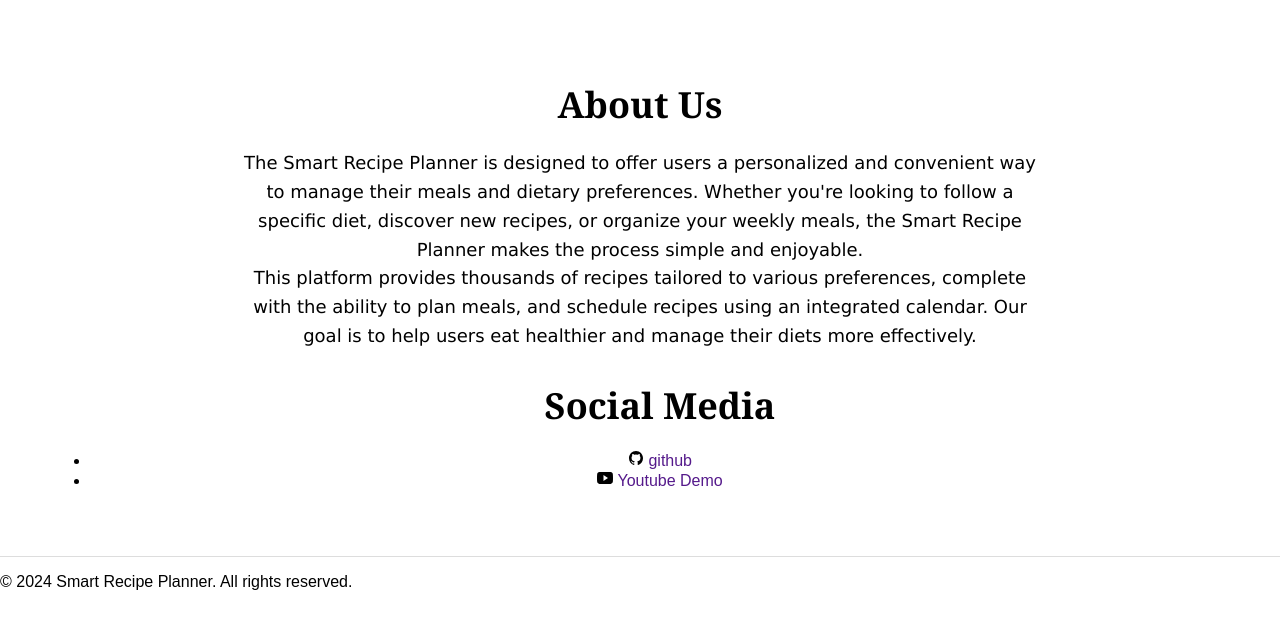
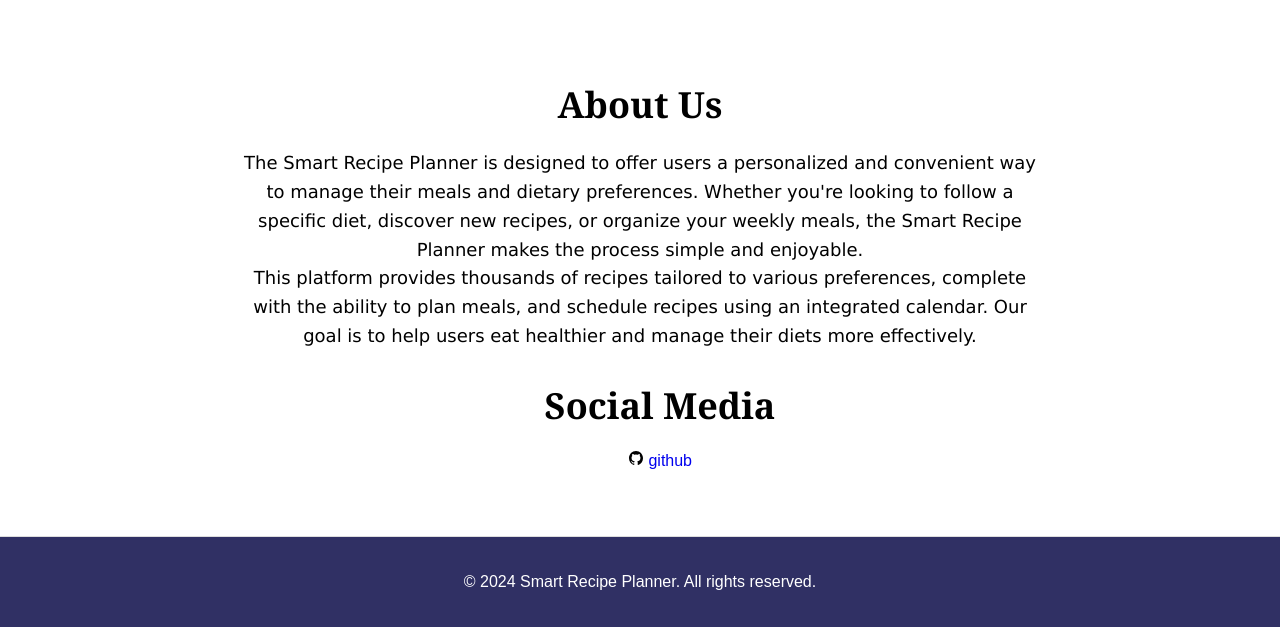
Before and after one commit to abdirashidabubakar50/Recipe_Planner, a Flask app: page / in a window 1280 px wide. Shown: the part 2143-2770 px from the top of the page. Before the commit the page ends 2733 px from the top, so only its background shows below. Run offline with Flask 3, Linux system fonts and the light colour scheme; parts of the project's set-up code (start-up, migrations or seed data) failed here and were passed over.

Commit message:
updating the landing page

```diff
--- a/app/static/styles/styles.css
+++ b/app/static/styles/styles.css
@@ -58,6 +58,17 @@ nav ul li:hover{
     font-weight:600;
     font-family:Georgia, 'Times New Roman', Times, serif;
 }
+
+.footer-main{
+    display: flex;
+    align-items: center;
+    justify-content: center;
+    color: #fff;
+    margin: auto;
+    background-color: rgb(48, 48, 100);
+    padding: 20px;
+}
+
 @media (max-width: 768px){
     header{
         display: flex;
@@ -65,4 +76,8 @@ nav ul li:hover{
         padding: 0;
     }
 
+    .logo a{
+        display: none;
+    }
+
 }
--- a/app/templates/home.html
+++ b/app/templates/home.html
@@ -82,8 +82,7 @@
         <section>
             <ul>
                 <h2>Social Media</h2>
-                <li><ion-icon name="logo-github"></ion-icon> <a href="">github</a></li>
-                <li><ion-icon name="logo-youtube"></ion-icon> <a href="">Youtube Demo</a></li>
+                <ion-icon name="logo-github"></ion-icon> <a href="https://github.com/abdirashidabubakar50/Recipe_Planner">github</a>
             </ul>
         </section>
     </section>
```
